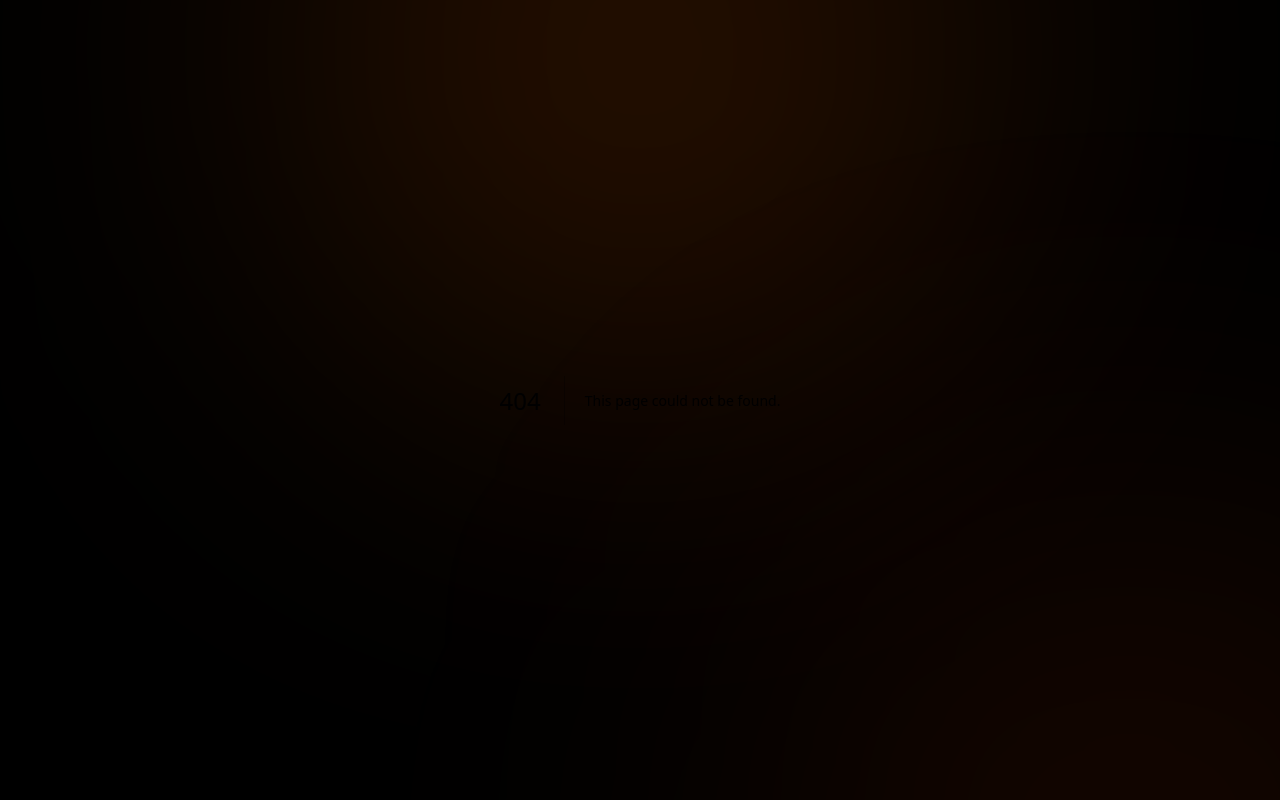
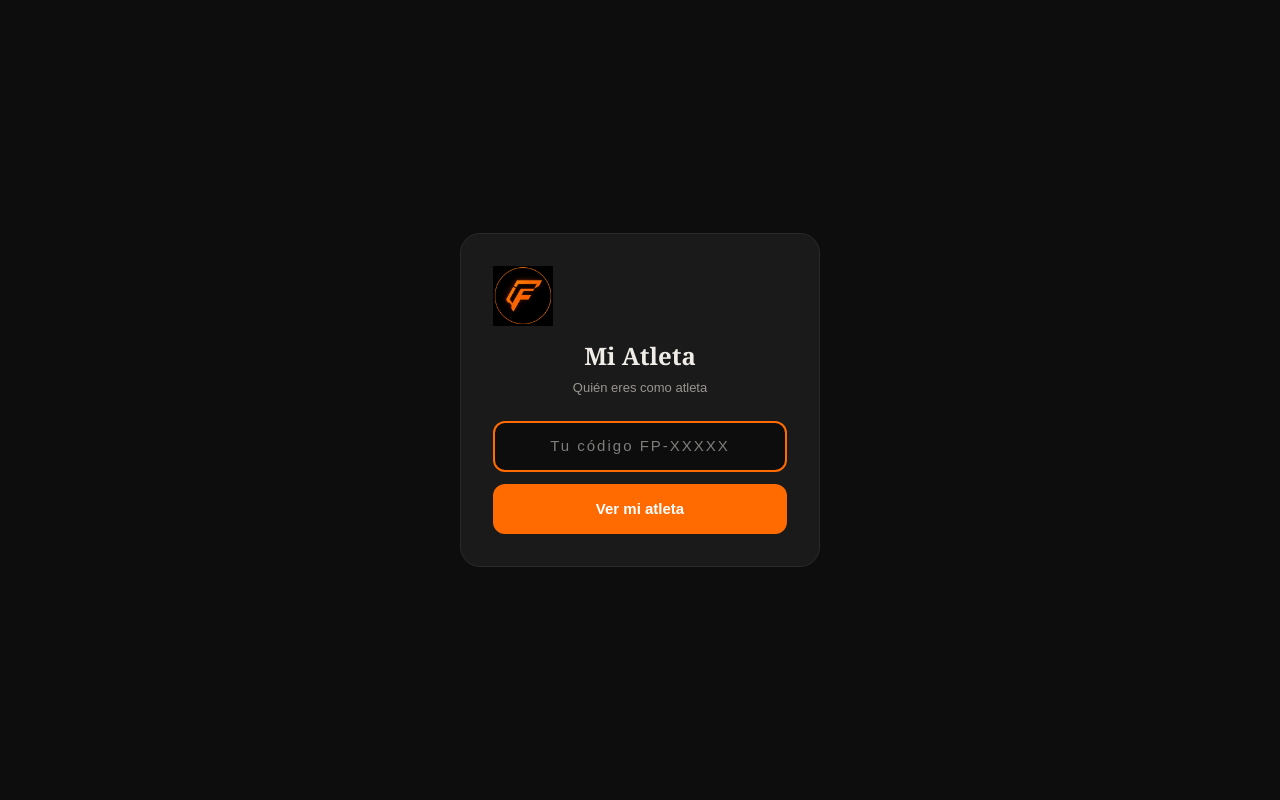
Before and after one commit to airanvlz-6/formapro, a Next.js app: page /atleta in a window 1280 px wide. Before the commit this address had no page. Built offline with nearby package versions, Linux system fonts and the light colour scheme.

Commit message:
crear pagina Mi Atleta y sustituir en menu

```diff
--- a/app/FormaPro.tsx
+++ b/app/FormaPro.tsx
@@ -1652,8 +1652,8 @@ ${testStr}`}]});
                     <button onClick={()=>{setMostrarEquipos(!mostrarEquipos);setMostrarMenu(false);}} style={{width:"100%",background:"none",border:"none",color:C.ink,fontSize:13,padding:"8px 12px",cursor:"pointer",textAlign:"left",borderRadius:8,display:"flex",alignItems:"center",gap:8}}>
                       👥 Equipos
                     </button>
-                    <button onClick={()=>{setTestIdx(0);setTestAtleta({});setPantalla("test");setMostrarMenu(false);}} style={{width:"100%",background:"none",border:"none",color:C.ink,fontSize:13,padding:"8px 12px",cursor:"pointer",textAlign:"left",borderRadius:8,display:"flex",alignItems:"center",gap:8}}>
-                      🏆 Test de atleta
+                    <button onClick={()=>{window.open(`/atleta?codigo=${codigoUsuario}`,'_blank');setMostrarMenu(false);}} style={{width:"100%",background:"none",border:"none",color:C.ink,fontSize:13,padding:"8px 12px",cursor:"pointer",textAlign:"left",borderRadius:8,display:"flex",alignItems:"center",gap:8}}>
+                      🎯 Mi Atleta
                     </button>
                     <button onClick={()=>{setMostrarPerfil(!mostrarPerfil);setMostrarMarcas(false);setMostrarMenu(false);}} style={{width:"100%",background:"none",border:"none",color:C.ink,fontSize:13,padding:"8px 12px",cursor:"pointer",textAlign:"left",borderRadius:8,display:"flex",alignItems:"center",gap:8}}>
                       👤 Mi perfil
--- /dev/null
+++ b/app/atleta/page.tsx
@@ -0,0 +1,160 @@
+'use client';
+import { useState, useEffect } from "react";
+
+export default function MiAtleta() {
+  const [codigo, setCodigo] = useState("");
+  const [autenticado, setAutenticado] = useState(false);
+  const [datos, setDatos] = useState<any>(null);
+  const [cargando, setCargando] = useState(true);
+  const [iniciado, setIniciado] = useState(false);
+  const [error, setError] = useState("");
+
+  const C = {
+    bg:"#0D0D0D", card:"#1A1A1A", ink:"#F0EDE8", muted:"#9A9590",
+    border:"#2A2A2A", accent:"#FF6B00"
+  };
+
+  useEffect(()=>{
+    const params = new URLSearchParams(window.location.search);
+    const codigoUrl = params.get("codigo");
+    if(codigoUrl){
+      setCodigo(codigoUrl.toUpperCase());
+      cargarDatos(codigoUrl.toUpperCase());
+    } else {
+      setCargando(false);
+      setIniciado(true);
+    }
+  },[]);
+
+  const cargarDatos = async(cod:string)=>{
+    setCargando(true);
+    try{
+      const res = await fetch("/api/chat",{method:"POST",headers:{"Content-Type":"application/json"},body:JSON.stringify({action:"recuperar_usuario",codigo:cod})});
+      const data = await res.json();
+      if(data.error){ setError("Código no encontrado"); return; }
+      setDatos(data.data);
+      setAutenticado(true);
+    }catch{ setError("Error de conexión"); }
+    finally{ setCargando(false); setIniciado(true); }
+  };
+
+  if(cargando && !iniciado) return (
+    <div style={{minHeight:"100vh",background:C.bg,display:"flex",flexDirection:"column",alignItems:"center",justifyContent:"center",gap:16}}>
+      <img src="/logo-forge.png" alt="Forge" style={{width:80,height:80,objectFit:"contain",borderRadius:"50%"}}/>
+    </div>
+  );
+
+  if(!autenticado) return (
+    <div style={{minHeight:"100vh",background:C.bg,display:"flex",alignItems:"center",justifyContent:"center",fontFamily:"'DM Sans',sans-serif",padding:24}}>
+      <div style={{background:C.card,borderRadius:20,padding:32,width:"100%",maxWidth:360,border:`1px solid ${C.border}`}}>
+        <div style={{textAlign:"center",marginBottom:24}}>
+          <img src="/logo-forge.png" alt="Forge" style={{width:60,height:60,objectFit:"contain",marginBottom:12}}/>
+          <h1 style={{fontSize:24,fontWeight:700,color:C.ink,fontFamily:"Georgia,serif"}}>Mi Atleta</h1>
+          <p style={{color:C.muted,fontSize:13,marginTop:4}}>Quién eres como atleta</p>
+        </div>
+        <input value={codigo} onChange={e=>setCodigo(e.target.value.toUpperCase())}
+          placeholder="Tu código FP-XXXXX"
+          onKeyDown={e=>e.key==="Enter"&&cargarDatos(codigo)}
+          style={{width:"100%",border:`2px solid ${C.accent}`,borderRadius:12,padding:"12px 14px",fontSize:15,color:C.ink,background:C.bg,letterSpacing:2,textAlign:"center",marginBottom:12,fontFamily:"inherit"}}/>
+        {error&&<p style={{color:C.accent,fontSize:12,marginBottom:12,textAlign:"center"}}>{error}</p>}
+        <button onClick={()=>cargarDatos(codigo)} style={{width:"100%",background:C.accent,color:"#fff",border:"none",borderRadius:12,padding:14,fontSize:15,fontWeight:600,cursor:"pointer",fontFamily:"inherit"}}>
+          Ver mi atleta
+        </button>
+      </div>
+    </div>
+  );
+
+  const test = datos?.test_atleta?.informe;
+  const fechaTest = datos?.test_atleta_fecha;
+  const diasDesdeTest = fechaTest ? Math.round((new Date().getTime()-new Date(fechaTest).getTime())/(24*60*60*1000)) : null;
+  const debilidades = datos?.debilidades || [];
+
+  return (
+    <div style={{ minHeight: "100vh", background: C.bg, fontFamily: "'DM Sans', sans-serif", padding: "24px 16px" }}>
+      <div style={{ maxWidth: 600, margin: "0 auto" }}>
+
+        {/* Header */}
+        <div style={{ display: "flex", alignItems: "center", gap: 12, marginBottom: 24 }}>
+          <img src="/logo-forge.png" alt="Forge" style={{ width: 40, height: 40, objectFit: "contain" }} />
+          <div>
+            <h1 style={{ fontSize: 20, fontWeight: 700, color: C.ink, fontFamily: "Georgia, serif" }}>Mi Atleta</h1>
+            <p style={{ color: C.accent, fontSize: 12, fontWeight: 600 }}>••••••</p>
+          </div>
+          <a href={`/app?codigo=${codigo}`} style={{ marginLeft: "auto", background: C.accent, color: "#fff", borderRadius: 10, padding: "8px 14px", fontSize: 13, fontWeight: 600, textDecoration: "none" }}>
+            💬 Coach
+          </a>
+        </div>
+
+        {/* Datos personales */}
+        <div style={{ background: C.card, border: `1px solid ${C.border}`, borderRadius: 16, padding: "16px 18px", marginBottom: 16 }}>
+          <p style={{ color: C.ink, fontSize: 14, fontWeight: 700, marginBottom: 14 }}>👤 Datos personales</p>
+          <div style={{ display: "flex", flexDirection: "column", gap: 8 }}>
+            {datos?.especialidad && (
+              <div style={{ display: "flex", justifyContent: "space-between" }}>
+                <span style={{ color: C.muted, fontSize: 13 }}>Especialidad</span>
+                <span style={{ color: C.ink, fontSize: 13, fontWeight: 600, textTransform: "capitalize" }}>{datos.especialidad.replace(/_/g,' ')}</span>
+              </div>
+            )}
+            {datos?.objetivo_principal?.descripcion && (
+              <div style={{ display: "flex", justifyContent: "space-between" }}>
+                <span style={{ color: C.muted, fontSize: 13 }}>Objetivo</span>
+                <span style={{ color: C.ink, fontSize: 13, fontWeight: 600 }}>{datos.objetivo_principal.descripcion}</span>
+              </div>
+            )}
+            {datos?.perfil?.dias && (
+              <div style={{ display: "flex", justifyContent: "space-between" }}>
+                <span style={{ color: C.muted, fontSize: 13 }}>Disponibilidad</span>
+                <span style={{ color: C.ink, fontSize: 13, fontWeight: 600 }}>{datos.perfil.dias}</span>
+              </div>
+            )}
+          </div>
+        </div>
+
+        {/* Evaluación */}
+        <div style={{ background: C.card, border: `1px solid ${C.accent}`, borderRadius: 16, padding: "16px 18px", marginBottom: 16 }}>
+          <p style={{ color: C.ink, fontSize: 14, fontWeight: 700, marginBottom: 14 }}>🎯 Evaluación</p>
+          {test ? (
+            <>
+              <div style={{ display: "flex", justifyContent: "space-between", alignItems: "center", marginBottom: 12 }}>
+                <div>
+                  <p style={{ color: C.muted, fontSize: 11 }}>Nivel actual</p>
+                  <p style={{ color: C.accent, fontSize: 20, fontWeight: 700 }}>{test.nivel}</p>
+                </div>
+                <div style={{ textAlign: "right" }}>
+                  <p style={{ color: C.muted, fontSize: 11 }}>Última evaluación</p>
+                  <p style={{ color: C.ink, fontSize: 13 }}>hace {diasDesdeTest} días</p>
+                </div>
+              </div>
+              {test.fortalezas?.length > 0 && (
+                <div style={{ marginBottom: 10 }}>
+                  <p style={{ color: "#4CAF50", fontSize: 11, fontWeight: 700, marginBottom: 4 }}>💪 Fortalezas</p>
+                  <p style={{ color: C.ink, fontSize: 13 }}>{test.fortalezas.join(", ")}</p>
+                </div>
+              )}
+              {(test.debilidades?.length > 0 || debilidades.length > 0) && (
+                <div style={{ marginBottom: 14 }}>
+                  <p style={{ color: "#FF6B00", fontSize: 11, fontWeight: 700, marginBottom: 4 }}>🎯 A trabajar</p>
+                  <p style={{ color: C.ink, fontSize: 13 }}>{[...(test.debilidades||[]), ...debilidades.map((d:any)=>d.ejercicio)].join(", ")}</p>
+                </div>
+              )}
+            </>
+          ) : (
+            <p style={{ color: C.muted, fontSize: 13, marginBottom: 14 }}>Aún no has realizado tu evaluación inicial.</p>
+          )}
+          <a href={`/app?codigo=${codigo}`} style={{ display: "block", background: C.accent, color: "#fff", borderRadius: 10, padding: "10px", fontSize: 13, fontWeight: 600, textDecoration: "none", textAlign: "center" }}>
+            {test ? "Actualizar evaluación" : "Realizar evaluación"}
+          </a>
+        </div>
+
+        {/* Lesiones */}
+        {datos?.lesiones_actuales && (
+          <div style={{ background: C.card, border: `1px solid ${C.border}`, borderRadius: 16, padding: "16px 18px", marginBottom: 16 }}>
+            <p style={{ color: C.ink, fontSize: 14, fontWeight: 700, marginBottom: 10 }}>🩹 Lesiones</p>
+            <p style={{ color: C.muted, fontSize: 13 }}>{datos.lesiones_actuales}</p>
+          </div>
+        )}
+
+      </div>
+    </div>
+  );
+}
```
